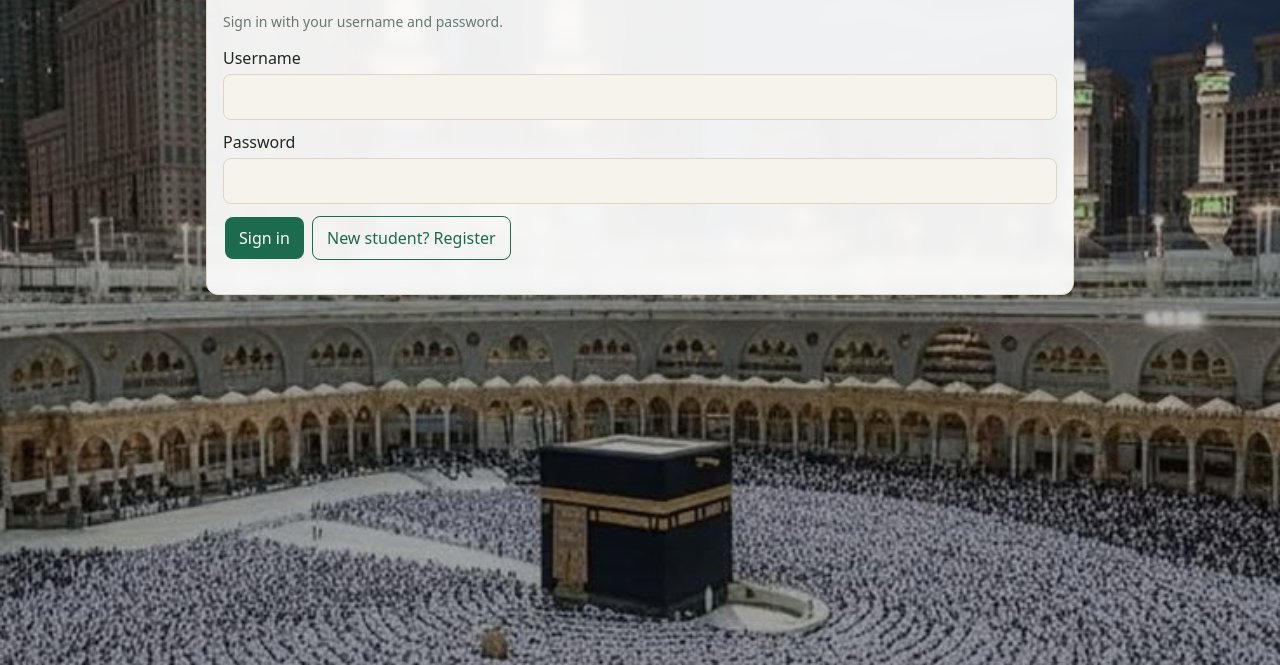
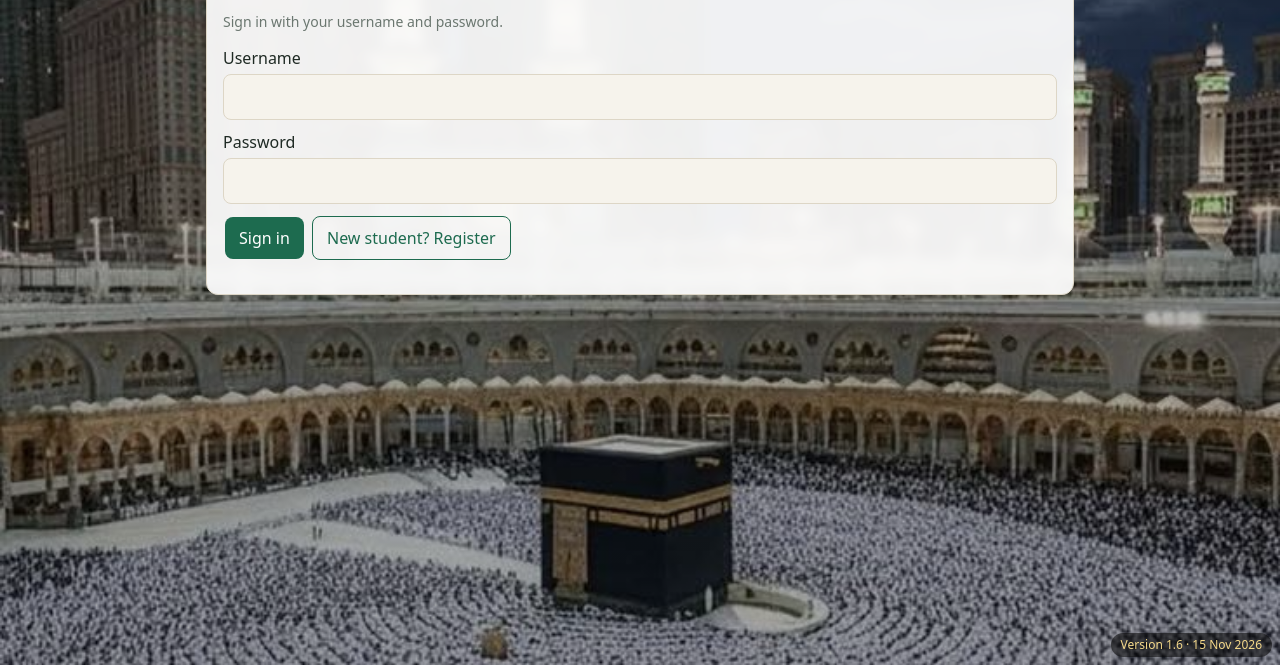
Before and after one commit to Niumathmujahid/Quran-Tutor, a plain HTML site: page index.html in a window 1280 px wide. Shown: the part 135-800 px from the top of the page. Drawn offline with nearby package versions, Linux system fonts and the light colour scheme; a web font is replaced by a local one.

Commit message:
index.html

```diff
--- a/index.html
+++ b/index.html
@@ -40,6 +40,7 @@ button.g{background:transparent;color:var(--pr);border:1px solid var(--pr)}butto
 .qt{font:30px/2.3 'Amiri Quran','Amiri','Traditional Arabic',serif;text-align:justify}.an{color:var(--pr);font-size:22px}
 .bis,.ahd{text-align:center;font:32px/1.8 'Amiri Quran','Amiri',serif;margin:6px 0}
 .chip{border:0;cursor:pointer;font:inherit;font-size:14px}
+#ver{position:fixed;right:8px;bottom:calc(8px + env(safe-area-inset-bottom,0px));z-index:30;background:rgba(0,0,0,.55);color:#f5d98a;font-size:12px;padding:3px 10px;border-radius:12px;pointer-events:none}
 </style></head><body><svg class="bg" viewBox="0 0 1200 800" preserveAspectRatio="xMidYMax slice" aria-hidden="true">
 <defs><linearGradient id="sk" x1="0" y1="0" x2="0" y2="1"><stop offset="0" stop-color="#050f24"/><stop offset=".6" stop-color="#0c3d44"/><stop offset="1" stop-color="#d9a441"/></linearGradient>
 <radialGradient id="gl"><stop offset="0" stop-color="#ffe9a8" stop-opacity=".55"/><stop offset="1" stop-color="#ffe9a8" stop-opacity="0"/></radialGradient>
@@ -56,6 +57,7 @@ button.g{background:transparent;color:var(--pr);border:1px solid var(--pr)}butto
 </svg>
 <div class="photo sc"></div>
 <div id="sm" onclick="if(event.target===this)this.style.display='none'"><div class="smc"><div class="top"><h2 id="smt"></h2><button onclick="$('#sm').style.display='none'">Close ✕</button></div><div id="smb"></div></div></div>
+<div id="ver">Version 1.6 · 15 Nov 2026</div>
 <div id="door"><div class="dp l"></div><div class="dp r"></div><div class="dt"><div class="ar" lang="ar" dir="rtl">بِسْمِ اللَّهِ الرَّحْمَٰنِ الرَّحِيمِ</div><div>Ahlul Quran Classes</div></div></div>
 <div class="w" id="app">Loading…</div>
 <script src="https://cdn.jsdelivr.net/npm/@supabase/supabase-js@2.49.4/dist/umd/supabase.min.js"></script>
```
